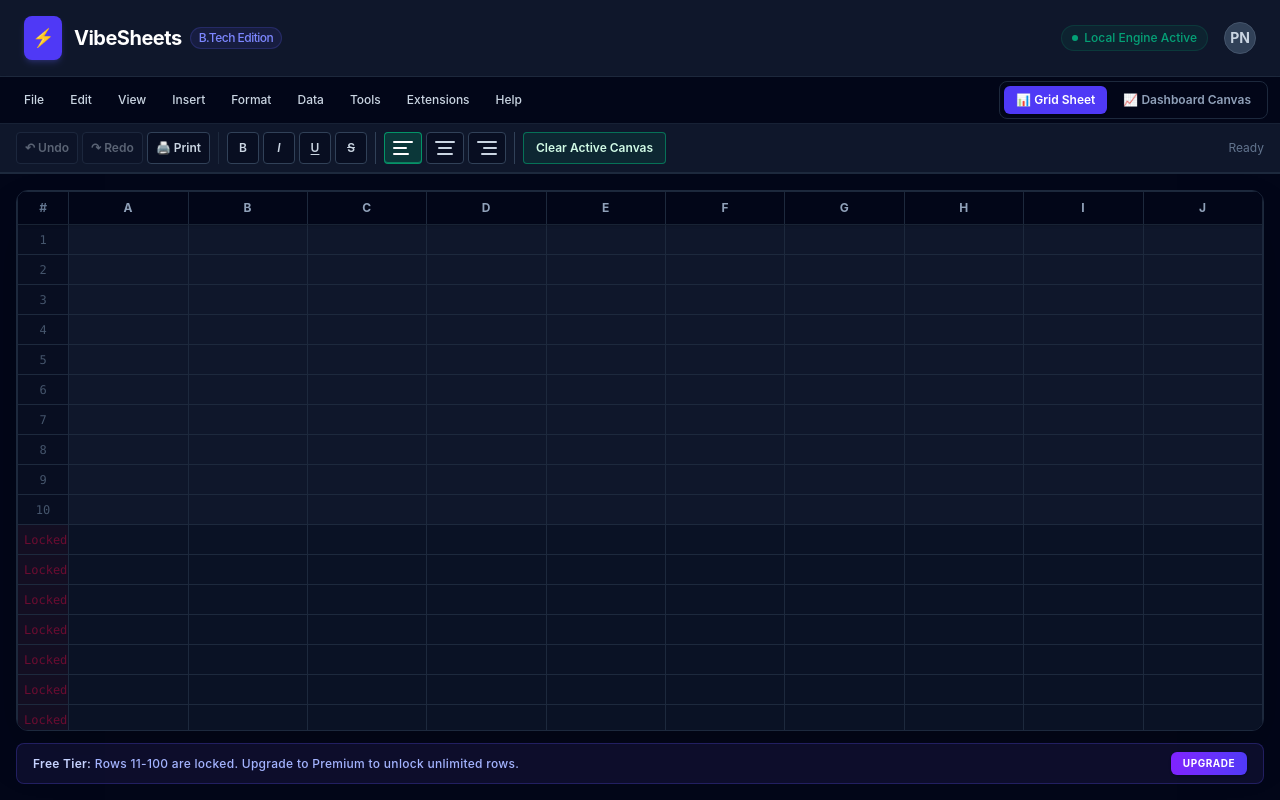
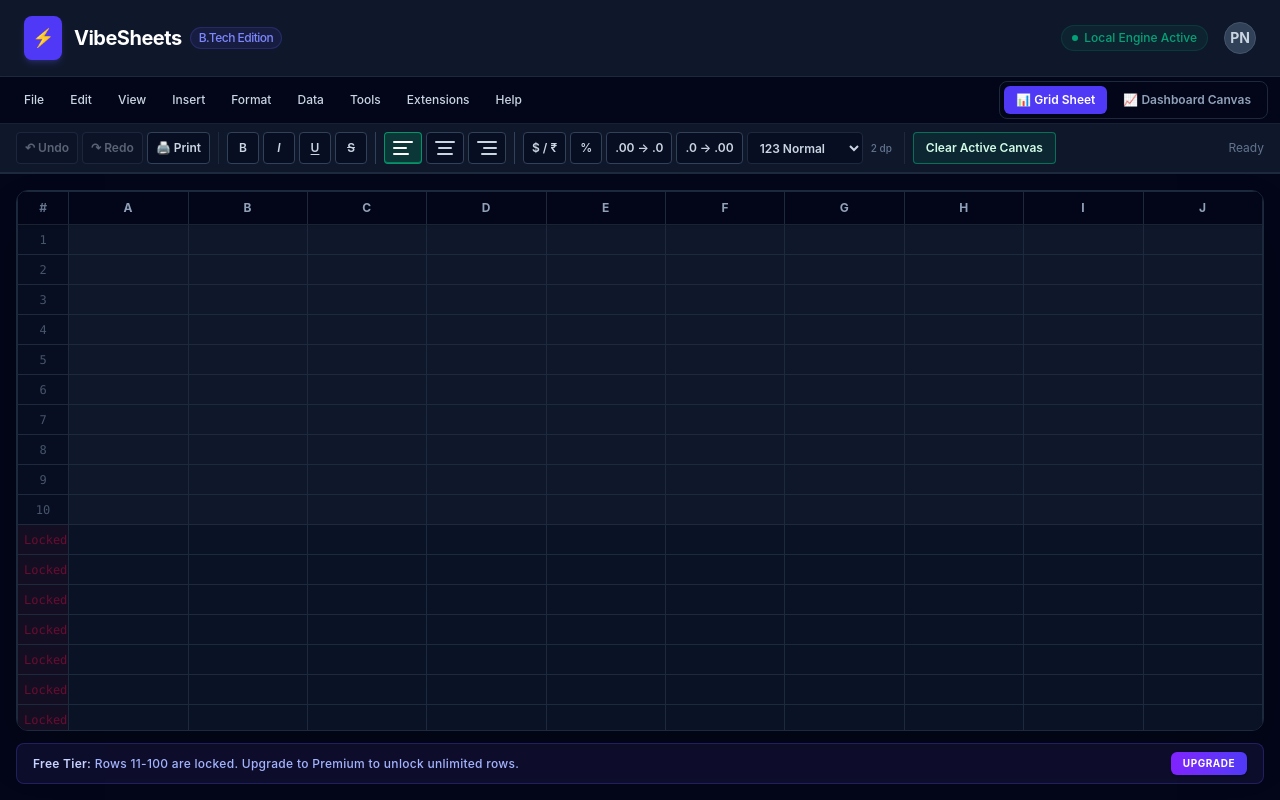
Before and after one commit to nitin61723/spradeshhet-, a React (Vite) app: page / in a window 1280 px wide. Built offline with nearby package versions, Linux system fonts and the light colour scheme.

Commit message:
Feat: Completed functional Number Formatting utilities for currency and decimals

```diff
--- a/src/App.jsx
+++ b/src/App.jsx
@@ -1,52 +1,61 @@
-import { useEffect, useState } from 'react';
+import React, { useState } from 'react';
 import Navbar from './components/Navbar';
 import Toolbar from './components/Toolbar';
 import SpreadsheetGrid from './components/SpreadsheetGrid';
 import DashboardCanvas from './components/DashboardCanvas';
 
-const STORAGE_KEY = 'vibe_sheet_cache';
-const EMPTY_GRID = Array(100)
-  .fill(null)
-  .map(() => Array(10).fill(''));
-
-function loadFromStorage() {
-  try {
-    const raw = localStorage.getItem(STORAGE_KEY);
-    if (!raw) return null;
-
-    const parsed = JSON.parse(raw);
-    if (Array.isArray(parsed) && Array.isArray(parsed[0])) return parsed;
-  } catch {
-    return null;
-  }
-
-  return null;
-}
-
 export default function App() {
   const [viewMode, setViewMode] = useState('grid');
   const [activeRibbonTab, setActiveRibbonTab] = useState('Home');
+
+  // Home Tab Ribbon Formatting States
   const [isBold, setIsBold] = useState(false);
   const [isItalic, setIsItalic] = useState(false);
   const [isUnderline, setIsUnderline] = useState(false);
   const [isStrike, setIsStrike] = useState(false);
   const [textAlign, setTextAlign] = useState('left');
-  const [sheetData, setSheetData] = useState(() => loadFromStorage() ?? EMPTY_GRID);
 
-  useEffect(() => {
-    try {
-      localStorage.setItem(STORAGE_KEY, JSON.stringify(sheetData));
-    } catch {
-      // Local storage can fail in private mode or when quota is exceeded.
+  // New Number Formatting States
+  const [numberFormat, setNumberFormat] = useState('Normal'); // Normal, Currency, Percent, Scientific
+  const [decimalPlaces, setDecimalPlaces] = useState(2);
+
+  // Central Sheet Data Matrix & History Management
+  const initialData = Array(100).fill(null).map(() => Array(10).fill(''));
+  const [sheetData, setSheetData] = useState(initialData);
+  const [history, setHistory] = useState([initialData]);
+  const [historyIndex, setHistoryIndex] = useState(0);
+
+  const updateSheetData = (newData) => {
+    const updatedHistory = history.slice(0, historyIndex + 1);
+    setSheetData(newData);
+    setHistory([...updatedHistory, newData]);
+    setHistoryIndex(updatedHistory.length);
+  };
+
+  const handleUndo = () => {
+    if (historyIndex > 0) {
+      setHistoryIndex(historyIndex - 1);
+      setSheetData(history[historyIndex - 1]);
     }
-  }, [sheetData]);
+  };
+
+  const handleRedo = () => {
+    if (historyIndex < history.length - 1) {
+      setHistoryIndex(historyIndex + 1);
+      setSheetData(history[historyIndex + 1]);
+    }
+  };
+
+  const handlePrint = () => window.print();
 
   const handleClearSheet = () => {
-    setSheetData(EMPTY_GRID);
+    if (window.confirm("Clear all rows?")) {
+      updateSheetData(Array(100).fill(null).map(() => Array(10).fill('')));
+    }
   };
 
   return (
-    <div className="flex flex-col h-screen overflow-hidden bg-slate-950 text-slate-100 font-sans">
+    <div className="flex flex-col h-screen overflow-hidden bg-slate-950 text-slate-100 font-sans print:bg-white print:text-black">
       <Navbar />
 
       <Toolbar
@@ -56,17 +65,23 @@
         isUnderline={isUnderline} setIsUnderline={setIsUnderline}
         isStrike={isStrike} setIsStrike={setIsStrike}
         textAlign={textAlign} setTextAlign={setTextAlign}
+        numberFormat={numberFormat} setNumberFormat={setNumberFormat}
+        decimalPlaces={decimalPlaces} setDecimalPlaces={setDecimalPlaces}
         onClearSheet={handleClearSheet}
         viewMode={viewMode} setViewMode={setViewMode}
+        onUndo={handleUndo} onRedo={handleRedo} onPrint={handlePrint}
+        canUndo={historyIndex > 0} canRedo={historyIndex < history.length - 1}
       />
 
-      <main className="flex-1 flex flex-col min-h-0 overflow-hidden">
+      <main className="flex-1 flex flex-col min-h-0 overflow-hidden print:overflow-visible">
         {viewMode === 'grid' ? (
           <SpreadsheetGrid
-            gridData={sheetData} setGridData={setSheetData}
+            gridData={sheetData} setGridData={updateSheetData}
             isBold={isBold} isItalic={isItalic}
             isUnderline={isUnderline} isStrike={isStrike}
             textAlign={textAlign}
+            numberFormat={numberFormat}
+            decimalPlaces={decimalPlaces}
           />
         ) : (
           <DashboardCanvas gridData={sheetData} />
--- a/src/components/SpreadsheetGrid.jsx
+++ b/src/components/SpreadsheetGrid.jsx
@@ -1,8 +1,19 @@
 import { useState } from 'react';
 
-export default function SpreadsheetGrid({ gridData, setGridData, isBold, isItalic, isUnderline, isStrike, textAlign }) {
+export default function SpreadsheetGrid({
+  gridData,
+  setGridData,
+  isBold,
+  isItalic,
+  isUnderline,
+  isStrike,
+  textAlign,
+  numberFormat,
+  decimalPlaces,
+}) {
   const columns = ['A', 'B', 'C', 'D', 'E', 'F', 'G', 'H', 'I', 'J'];
   const [showPaywall, setShowPaywall] = useState(false);
+  const [editingCell, setEditingCell] = useState(null);
 
   const handleCellChange = (rowIndex, colIndex, value) => {
     if (rowIndex >= 10) {
@@ -21,6 +32,28 @@
 
   const alignmentClass =
     textAlign === 'center' ? 'text-center' : textAlign === 'right' ? 'text-right' : 'text-left';
+
+  const formatCellValue = (value) => {
+    const rawValue = String(value ?? '').trim();
+    if (rawValue === '') return value;
+
+    const numericValue = Number(rawValue);
+    if (!Number.isFinite(numericValue)) return value;
+
+    if (numberFormat === 'Currency') {
+      return `$${numericValue.toFixed(decimalPlaces)}`;
+    }
+
+    if (numberFormat === 'Percent') {
+      return `${(numericValue * 100).toFixed(decimalPlaces)}%`;
+    }
+
+    if (numberFormat === 'Scientific') {
+      return numericValue.toExponential(decimalPlaces);
+    }
+
+    return numericValue.toFixed(decimalPlaces);
+  };
 
   return (
     <div className="flex-1 w-full h-full p-4 overflow-auto bg-slate-950 flex flex-col min-h-0">
@@ -126,7 +159,12 @@
                     {isLocked ? 'Locked' : rowIndex + 1}
                   </td>
 
-                  {row.map((cellValue, colIndex) => (
+                  {row.map((cellValue, colIndex) => {
+                    const isEditing =
+                      editingCell?.rowIndex === rowIndex && editingCell?.colIndex === colIndex;
+                    const displayedValue = isEditing ? cellValue : formatCellValue(cellValue);
+
+                    return (
                       <td
                         key={colIndex}
                         className={`border border-slate-800 p-0 ${
@@ -137,8 +175,10 @@
                       >
                         <input
                           type="text"
-                        value={cellValue}
+                          value={displayedValue}
                           readOnly={isLocked}
+                          onFocus={() => !isLocked && setEditingCell({ rowIndex, colIndex })}
+                          onBlur={() => setEditingCell(null)}
                           onChange={(event) => handleCellChange(rowIndex, colIndex, event.target.value)}
                           onClick={() => isLocked && setShowPaywall(true)}
                           className={`w-full h-full px-3 py-1.5 text-sm outline-none border-none bg-transparent ${
@@ -152,7 +192,8 @@
                           }`}
                         />
                       </td>
-                  ))}
+                    );
+                  })}
                 </tr>
               );
             })}
--- a/src/components/Toolbar.jsx
+++ b/src/components/Toolbar.jsx
@@ -45,6 +45,10 @@
   onPrint,
   canUndo,
   canRedo,
+  numberFormat,
+  setNumberFormat,
+  decimalPlaces,
+  setDecimalPlaces,
 }) {
   const isFormattingTab = currentTab === 'Format' || currentTab === 'Home';
 
@@ -201,6 +205,56 @@
               </button>
             </section>
 
+            <section className="flex items-center gap-1 border-r border-slate-800 pr-2">
+              <button
+                type="button"
+                onClick={() => setNumberFormat('Currency')}
+                className={`${toolButtonBase} ${numberFormat === 'Currency' ? activeToolButton : idleToolButton}`}
+                title="Currency format"
+                aria-pressed={numberFormat === 'Currency'}
+              >
+                $ / ₹
+              </button>
+              <button
+                type="button"
+                onClick={() => setNumberFormat('Percent')}
+                className={`${toolButtonBase} ${numberFormat === 'Percent' ? activeToolButton : idleToolButton}`}
+                title="Percent format"
+                aria-pressed={numberFormat === 'Percent'}
+              >
+                %
+              </button>
+              <button
+                type="button"
+                onClick={() => setDecimalPlaces((prev) => Math.max(0, prev - 1))}
+                className={`${toolButtonBase} ${idleToolButton}`}
+                title="Decrease decimal places"
+              >
+                .00 → .0
+              </button>
+              <button
+                type="button"
+                onClick={() => setDecimalPlaces((prev) => prev + 1)}
+                className={`${toolButtonBase} ${idleToolButton}`}
+                title="Increase decimal places"
+              >
+                .0 → .00
+              </button>
+              <select
+                value={numberFormat === 'Scientific' ? 'Scientific' : 'Normal'}
+                onChange={(event) => setNumberFormat(event.target.value)}
+                className="h-8 rounded border border-slate-800 bg-slate-950/50 px-2 text-xs font-semibold text-slate-300 outline-none transition-colors hover:border-slate-600 hover:bg-slate-800 focus:ring-2 focus:ring-emerald-500/40"
+                title="More Formats"
+                aria-label="More Formats"
+              >
+                <option value="Normal">123 Normal</option>
+                <option value="Scientific">123 Scientific</option>
+              </select>
+              <span className="px-1 text-[10px] font-medium text-slate-500">
+                {decimalPlaces} dp
+              </span>
+            </section>
+
             <section className="flex min-w-0 items-center">
               <button
                 type="button"
```
Lines whose indentation alone changed are shown as unchanged.
